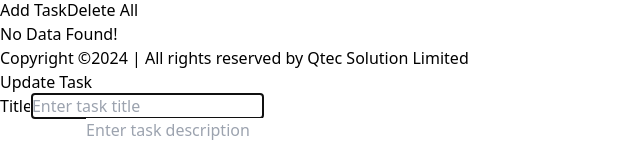
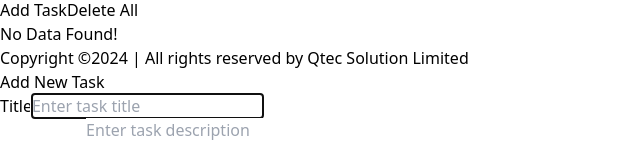
Before and after one commit to mehedihasan-ofc/todo-list-app-qtec, a React (Vite) app: page / in a window 1280 px wide. Both pictures are taken after typing "Sample" into the empty fields and a click on the button "Add Task". Shown: the part 162-322 px from the top of the page, without its empty margins (0-640 px from the left). Built offline with nearby package versions, Linux system fonts and the light colour scheme.

Commit message:
fix modal issue

```diff
--- a/src/components/Tasks/TaskModal.jsx
+++ b/src/components/Tasks/TaskModal.jsx
@@ -1,21 +1,23 @@
-import { Fragment, useEffect, useState } from 'react';
+import { Fragment, useEffect, useMemo, useState } from 'react';
 import { Dialog, Transition } from '@headlessui/react';
 
 const TaskModal = ({ onSave, taskToUpdate, isOpen, closeModal }) => {
-    const initialTaskState = {
+    const initialTaskState = useMemo(() => ({
         title: "",
         description: "",
         status: "incomplete",
         priority: ""
-    };
+    }), []);
 
     const [task, setTask] = useState(initialTaskState);
 
     useEffect(() => {
         if(taskToUpdate) {
             setTask(taskToUpdate);
+        } else {
+            setTask(initialTaskState);
         }
-    }, [taskToUpdate])
+    }, [taskToUpdate, initialTaskState, isOpen]);
 
     const handleChange = (evt) => {
         const name = evt.target.name;
@@ -64,7 +66,7 @@ const TaskModal = ({ onSave, taskToUpdate, isOpen, closeModal }) => {
                                     as="h3"
                                     className="text-lg font-medium leading-6 text-gray-900"
                                 >
-                                    {taskToUpdate ? 'Add New Task' : 'Update Task'}
+                                    {taskToUpdate ? 'Update Task' : 'Add New Task'}
                                 </Dialog.Title>
 
                                 <form onSubmit={handleSubmit}>
```
